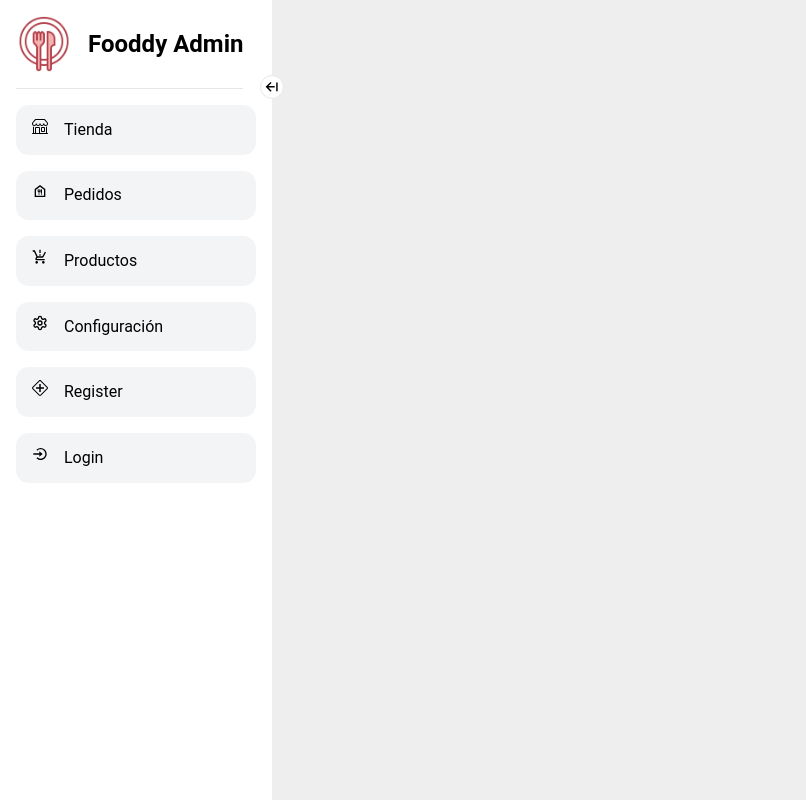
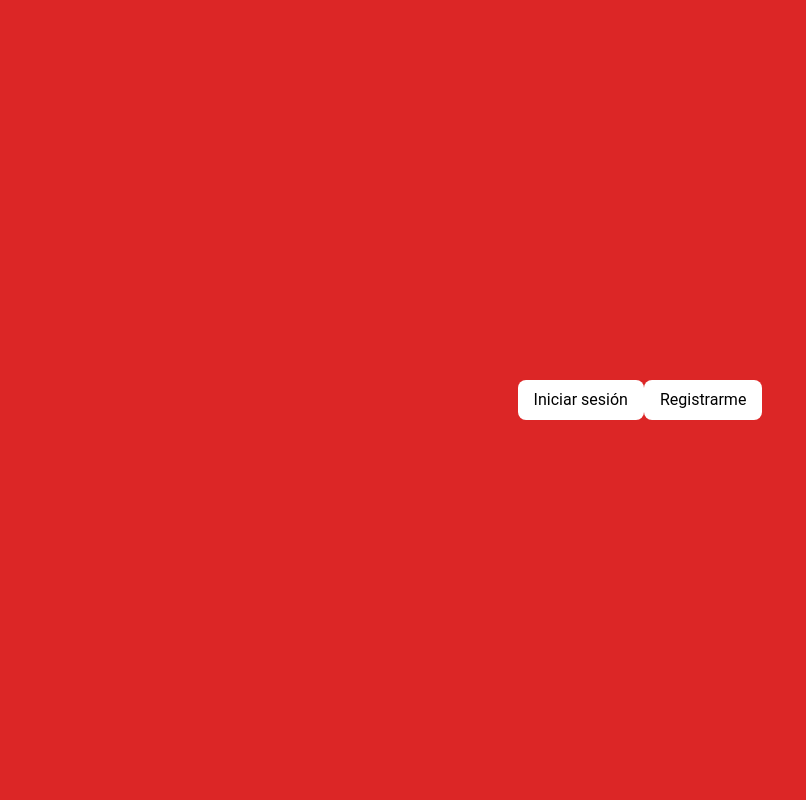
Before and after one commit to diegocastroh10/projectingsw-fooddy, a Next.js app: page / in a window 1280 px wide. Shown: the whole page, without its empty margins (0-806 px from the left). Built offline with nearby package versions, Linux system fonts and the light colour scheme.

Commit message:
:hammer: Homepage

```diff
--- a/src/app/home/page.tsx
+++ b/src/app/home/page.tsx
@@ -1,6 +1,8 @@
-// `app/dashboard/page.tsx` is the UI for the `/dashboard` URL
-export default function Page() {
-  return (
-    <h1>Hello, Dashboard Page!</h1>
-  );
-};
+import LayoutSidebar from "@fooddy/components/LayoutSidebar"
+export default function HomePage() {
+    return (
+      <LayoutSidebar>
+        <div>Bienvenido a FOODDY CL</div>
+      </LayoutSidebar>
+    );
+  };
--- a/src/app/page.tsx
+++ b/src/app/page.tsx
@@ -1,9 +1,37 @@
-import LayoutSidebar from "@fooddy/components/LayoutSidebar";
+'use client';
+import { useContext, useEffect } from 'react';
+import HomeComponent from '@fooddy/components/HomeComponent';
+import HomePage from '@fooddy/app/home/page';
+import { AuthProvider, AuthContext } from '@fooddy/contexts/authContext';
 
-export default function Page() {
+const Navigator = () => {
+
+  const { jwt, authLoad } = useContext(AuthContext);
+
+  useEffect( () => {
+      (async () => {
+        const storedToken = localStorage.getItem('@Token');
+        console.log("JWT EN CONTEXT:", jwt);
+        console.log("JWT EN STORAGE:", storedToken);
+        authLoad();
+        if(storedToken != ""){
+        }
+      })();
+  }, [jwt])
+
+  return(
+    <>
+      { !(jwt !== "") ? <HomeComponent/> : <HomePage/> }
+    </>
+  );
+}
+
+const App = () => {
   return (
-    <LayoutSidebar>
-      <div></div>
-    </LayoutSidebar>
+    <AuthProvider>
+      <Navigator/>
+    </AuthProvider>
   );
-};
+}
+
+export default App;
--- /dev/null
+++ b/src/components/HomeComponent.tsx
@@ -0,0 +1,19 @@
+'use client';
+
+import { useRouter } from 'next/navigation'
+
+export default function HomePage() {
+  const router = useRouter()
+  return (
+    <div className='bg-red-600 w-screen h-screen flex items-center'>
+      <div className='text-center w-full'>
+        <button onClick={() => router.push('/home/login')} className='bg-white p-2 px-4 rounded-lg'>
+          Iniciar sesión
+        </button>
+        <button onClick={() => router.push('/home/register')} className='bg-white p-2 px-4 rounded-lg'>
+          Registrarme
+        </button>
+      </div>
+    </div>
+  );
+}
--- a/src/components/Sidebar.tsx
+++ b/src/components/Sidebar.tsx
@@ -9,7 +9,10 @@ import { MdOutlineFoodBank,MdOutlineProductionQuantityLimits } from 'react-icons
 import { LuSettings } from 'react-icons/lu';
 import { BiArrowFromRight, BiLogInCircle } from 'react-icons/bi';
 import { useContext } from 'react';
+import { useRouter } from 'next/navigation';
 import { SidebarContext } from './SidebarContext';
+
+import { AuthContext } from '@fooddy/contexts/authContext';
 
 const sidebarItems = [
     {
@@ -31,7 +34,7 @@ const sidebarItems = [
         name: "Configuración",
         href: '/home/settings',
         icon: LuSettings,
-    },
+    }/*,
     {
         name: "Register",
         href: '/home/register',
@@ -41,11 +44,15 @@ const sidebarItems = [
         name: "Login",
         href: '/home/login',
         icon: BiLogInCircle,
-    }
+    }*/
 ];
 
 export default function Sidebar() {
     const {collapsedSidebar, sidebarCollapseHandler} = useContext(SidebarContext);
+
+    const router = useRouter();
+    const { authLogout } = useContext(AuthContext);
+
     return (
         <div className='sidebar__wrapper'>
             <button className='btn' onClick={sidebarCollapseHandler}>
@@ -76,6 +83,16 @@ export default function Sidebar() {
                         </li>
                     ))}
                 </ul>
+                <button type="button" onClick={() => {
+                    authLogout();
+                    console.log('TOKEN REMOVI2')
+                    router.push("/")
+                }}>
+                    <svg xmlns="http://www.w3.org/2000/svg" fill="none" viewBox="0 0 24 24" strokeWidth={1.5} stroke="currentColor" className="w-6 h-6">
+                        <path strokeLinecap="round" strokeLinejoin="round" d="M15.75 9V5.25A2.25 2.25 0 0013.5 3h-6a2.25 2.25 0 00-2.25 2.25v13.5A2.25 2.25 0 007.5 21h6a2.25 2.25 0 002.25-2.25V15M12 9l-3 3m0 0l3 3m-3-3h12.75" />
+                    </svg>
+                        Salir
+                </button>
             </aside>
         </div>
     );
--- /dev/null
+++ b/src/contexts/authContext.tsx
@@ -0,0 +1,71 @@
+import { createContext, useContext, useState, ReactNode } from "react";
+
+type AuthMethods = {
+  jwt: string;
+  authLoad: () => void;
+  authLogin: (token:string) => void;
+  authLogout: () => void;
+};
+
+const DefaultAuthMethods: AuthMethods = {
+  jwt: "",
+  authLoad: () => {},
+  authLogin: () => {},
+  authLogout: () => {},
+};
+
+type AuthChildren = {
+  children: ReactNode;
+};
+
+export const AuthContext = createContext<AuthMethods>(DefaultAuthMethods);
+
+export const useAuth = () => useContext(AuthContext);
+
+export const AuthProvider = ({ children }: AuthChildren) => {
+  const [jwt, setJwt] = useState<string>("");
+
+  const authLoad = async () => {
+      try {
+          const jwtStored = localStorage.getItem('@Token');
+          if (jwtStored != null) {
+              setJwt(jwtStored);
+          }
+          return;
+      } catch (error) {
+          return error;
+      }
+  };
+  const authLogin = async (token:string) => {
+      try {
+          console.log("WANA STORE", token)
+          setJwt(token);
+          return;
+      } catch (error) {
+          return error;
+      }
+  };
+  const authLogout = async () => {
+      try {
+          localStorage.removeItem('@Token');
+          setJwt("");
+          return
+      }
+      catch (error) {
+          return error;
+      }
+  };
+
+  const value = {
+      jwt,
+      authLoad,
+      authLogin,
+      authLogout
+  };
+
+  return (
+      <AuthContext.Provider value={value}>
+          {children}
+      </AuthContext.Provider>
+  );
+}
```
